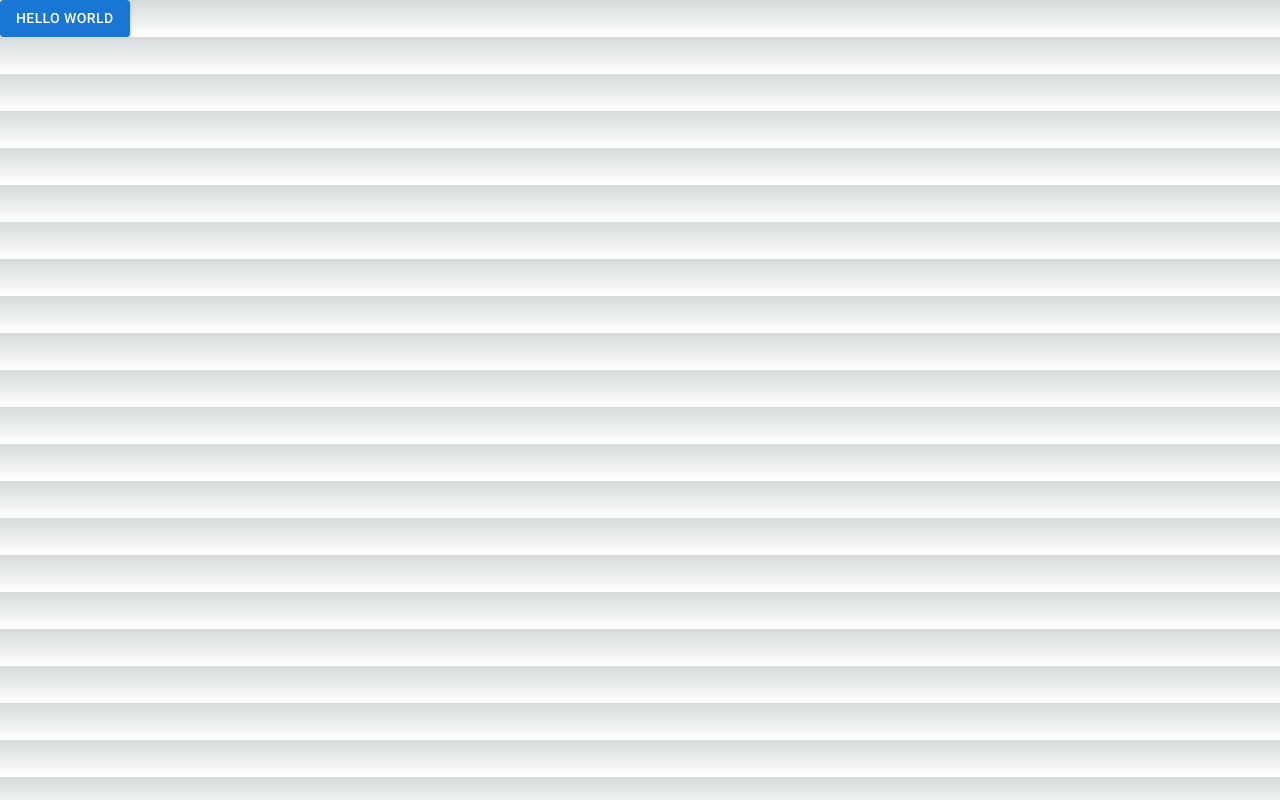
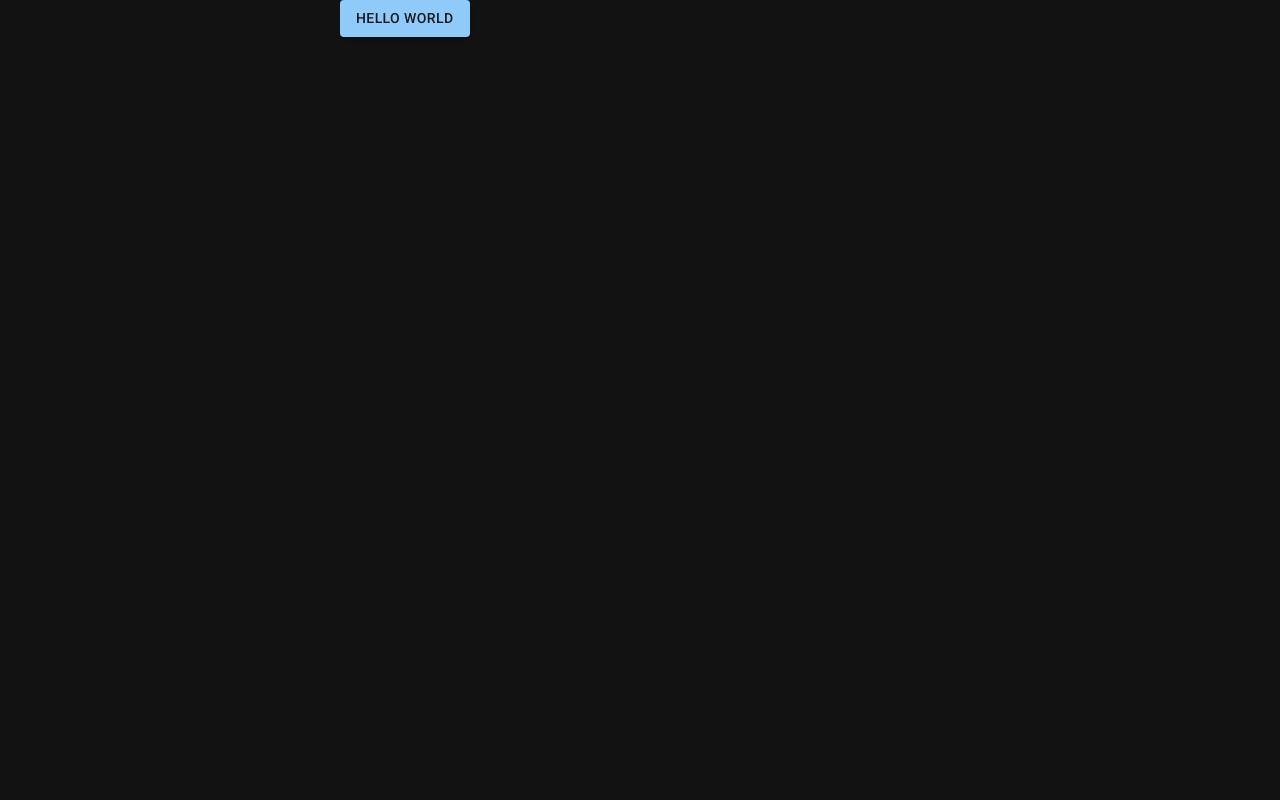
Before and after one commit to mikiya1130/katachi_monster, a Next.js app in the folder frontend/: page / in a window 1280 px wide. Built offline with nearby package versions, Linux system fonts and the light colour scheme.

Commit message:
update: template

```diff
--- a/frontend/package.json
+++ b/frontend/package.json
@@ -15,6 +15,7 @@
     "@emotion/react": "^11.11.1",
     "@emotion/styled": "^11.11.0",
     "@fontsource/roboto": "^5.0.8",
+    "@material-ui/core": "^4.12.4",
     "@mui/icons-material": "^5.14.13",
     "@mui/material": "^5.14.13",
     "next": "13.5.4",
--- a/frontend/src/app/globals.css
+++ /dev/null
@@ -1,107 +0,0 @@
-:root {
-  --max-width: 1100px;
-  --border-radius: 12px;
-  --font-mono: ui-monospace, Menlo, Monaco, "Cascadia Mono", "Segoe UI Mono",
-    "Roboto Mono", "Oxygen Mono", "Ubuntu Monospace", "Source Code Pro",
-    "Fira Mono", "Droid Sans Mono", "Courier New", monospace;
-
-  --foreground-rgb: 0, 0, 0;
-  --background-start-rgb: 214, 219, 220;
-  --background-end-rgb: 255, 255, 255;
-
-  --primary-glow: conic-gradient(
-    from 180deg at 50% 50%,
-    #16abff33 0deg,
-    #0885ff33 55deg,
-    #54d6ff33 120deg,
-    #0071ff33 160deg,
-    transparent 360deg
-  );
-  --secondary-glow: radial-gradient(
-    rgba(255, 255, 255, 1),
-    rgba(255, 255, 255, 0)
-  );
-
-  --tile-start-rgb: 239, 245, 249;
-  --tile-end-rgb: 228, 232, 233;
-  --tile-border: conic-gradient(
-    #00000080,
-    #00000040,
-    #00000030,
-    #00000020,
-    #00000010,
-    #00000010,
-    #00000080
-  );
-
-  --callout-rgb: 238, 240, 241;
-  --callout-border-rgb: 172, 175, 176;
-  --card-rgb: 180, 185, 188;
-  --card-border-rgb: 131, 134, 135;
-}
-
-@media (prefers-color-scheme: dark) {
-  :root {
-    --foreground-rgb: 255, 255, 255;
-    --background-start-rgb: 0, 0, 0;
-    --background-end-rgb: 0, 0, 0;
-
-    --primary-glow: radial-gradient(rgba(1, 65, 255, 0.4), rgba(1, 65, 255, 0));
-    --secondary-glow: linear-gradient(
-      to bottom right,
-      rgba(1, 65, 255, 0),
-      rgba(1, 65, 255, 0),
-      rgba(1, 65, 255, 0.3)
-    );
-
-    --tile-start-rgb: 2, 13, 46;
-    --tile-end-rgb: 2, 5, 19;
-    --tile-border: conic-gradient(
-      #ffffff80,
-      #ffffff40,
-      #ffffff30,
-      #ffffff20,
-      #ffffff10,
-      #ffffff10,
-      #ffffff80
-    );
-
-    --callout-rgb: 20, 20, 20;
-    --callout-border-rgb: 108, 108, 108;
-    --card-rgb: 100, 100, 100;
-    --card-border-rgb: 200, 200, 200;
-  }
-}
-
-* {
-  box-sizing: border-box;
-  padding: 0;
-  margin: 0;
-}
-
-html,
-body {
-  max-width: 100vw;
-  overflow-x: hidden;
-}
-
-body {
-  color: rgb(var(--foreground-rgb));
-  background: linear-gradient(
-      to bottom,
-      transparent,
-      rgb(var(--background-end-rgb))
-    )
-    rgb(var(--background-start-rgb));
-}
-
-a {
-  color: inherit;
-  text-decoration: none;
-}
-
-@media (prefers-color-scheme: dark) {
-  html {
-    color-scheme: dark;
-  }
-}
--- a/frontend/src/app/layout.tsx
+++ b/frontend/src/app/layout.tsx
@@ -1,4 +1,6 @@
-import "@/app/globals.css";
+import { CssBaseline } from "@mui/material";
+import Container from "@mui/material/Container";
+import { ThemeProvider } from "@mui/material/styles";
 import type { Metadata } from "next";
 import { Inter } from "next/font/google";
 import "@fontsource/roboto/300.css";
@@ -6,11 +8,13 @@ import "@fontsource/roboto/400.css";
 import "@fontsource/roboto/500.css";
 import "@fontsource/roboto/700.css";
 
+import theme from "@/app/theme";
+
 const inter = Inter({ subsets: ["latin"] });
 
 export const metadata: Metadata = {
-  title: "Create Next App",
-  description: "Generated by create next app",
+  title: "カタチモンスター",
+  description: "",
 };
 
 type Props = {
@@ -20,7 +24,18 @@ type Props = {
 const RootLayout = ({ children }: Props) => {
   return (
     <html lang="en">
-      <body className={inter.className}>{children}</body>
+      <body className={inter.className}>
+        <ThemeProvider theme={theme}>
+          <CssBaseline />
+          <Container
+            maxWidth="sm"
+            disableGutters
+            sx={{ height: "100svh", overflow: "clip" }}
+          >
+            {children}
+          </Container>
+        </ThemeProvider>
+      </body>
     </html>
   );
 };
--- /dev/null
+++ b/frontend/src/app/theme.ts
@@ -0,0 +1,13 @@
+// 参考：Default theme viewer (https://mui.com/material-ui/customization/default-theme/)
+
+"use client";
+
+import { createTheme } from "@mui/material/styles";
+
+const theme = createTheme({
+  palette: {
+    mode: "dark",
+  },
+});
+
+export default theme;
```
Also changed, not shown: 1 other file (tests, documents, lock files or other folders).
